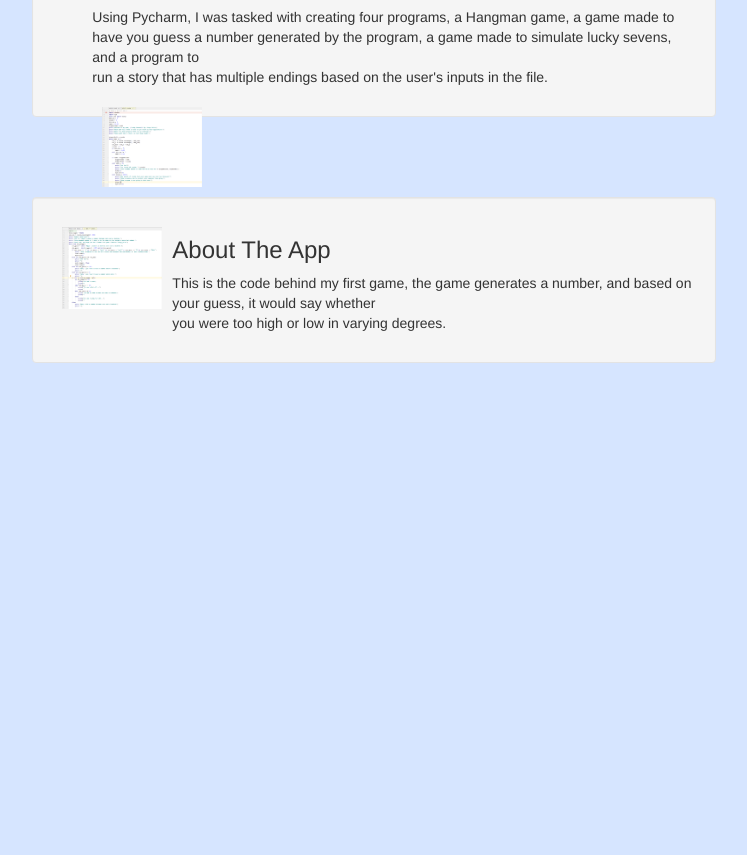
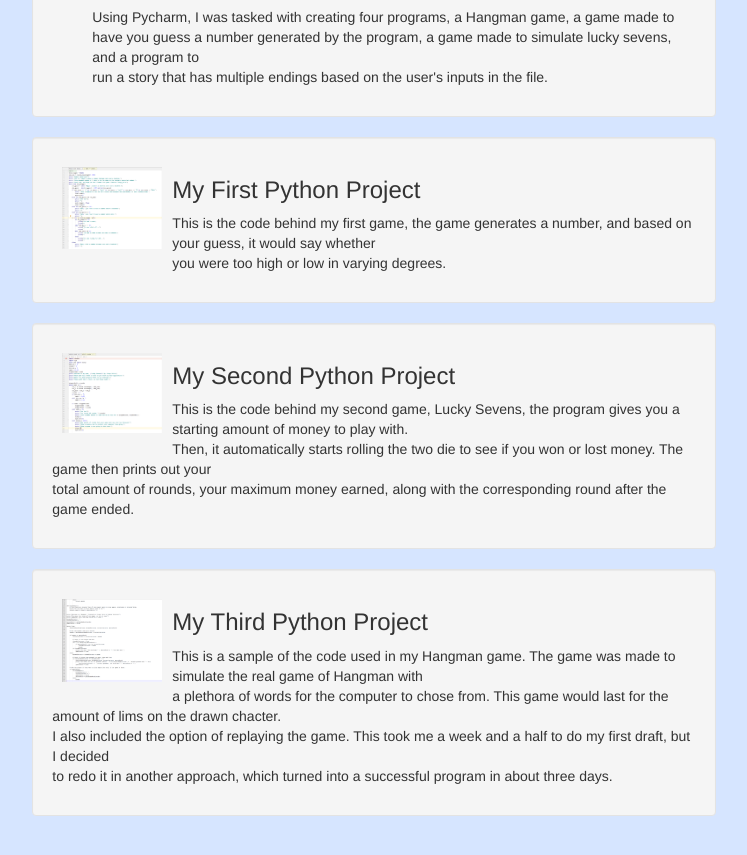
Before and after one commit to dvalle910/P5PTHWYPROJ, a plain HTML site: page Websites/Website.html in a window 1280 px wide. Shown: the part 1439-2294 px from the top of the page, without its empty margins (276-1023 px from the left). Before the commit the page ends 1922 px from the top, so only its background shows below. Drawn offline with nearby package versions, Linux system fonts and the light colour scheme.

Commit message:
Update Website.html
hotFix#2

```diff
--- a/Websites/Website.html
+++ b/Websites/Website.html
@@ -42,7 +42,7 @@ img.A-padding {
           <li><a href="#3">About Myself</a></li>
 	  <li><a href="ice.html">Ice.html</a></li>
 	  <li><a href="index.html">Index.html</a></li>
-	  <li><a href="#4">My First Python</a></li>
+	  <li><a href="#4">My First Python Project</a></li>
         </ul>
       </nav>
     </div>
@@ -108,8 +108,6 @@ img.A-padding {
 			<li><a href="https://www.jetbrains.com/pycharm/">Pycharm</a><p>This is a link to Pycharm, a program that I used to make several projects for Python.</p></li>
 			<p>Using Pycharm, I was tasked with creating four programs, a Hangman game, a game made to have you guess a number generated by the program, a game made to simulate lucky sevens, and a program to <br>
 			run a story that has multiple endings based on the user's inputs in the file.</p>
-
-			<img src="Python_Two.PNG" alt="A picture of the code for my guessing game in Python." width="100" alt="A picture of the code for my guessing game in Python." class="turn_around A-padding" title="This is my second assignment, lucky sevens. This, was made to mimic the real life game without you ending up broke.">
 		</ul>
       </div>
     </div>
@@ -118,10 +116,37 @@ img.A-padding {
       <div class="well">
         <img src="Python_One.PNG" alt="A picture of the code for my guessing game in Python." class="turn_around A-padding" width="100" title="This was the first project assigned through python, the program generated a number and depending on your input. It would tell you if you were too high or low to the number.">
         <h1>
-          <font size = "5">About The App</font>
+          <font size = "5">My First Python Project</font>
         </h1>
         <p id="#4">This is the code behind my first game, the game generates a number, and based on your guess, it would say whether <br>
 		you were too high or low in varying degrees.</p>
+      </div>
+    </div>
+
+    <div class="col-md-8 col-md-offset-2">
+      <div class="well">
+        <img src="Python_Two.PNG" alt="A picture of the code for my Lucky Seven game in Python." width="100" alt="A picture of the code for my Lucky Seven game in Python." class="turn_around A-padding" title="This is my second assignment, lucky sevens. This, was made to mimic the real life game without you ending up broke.">
+        <h1>
+          <font size = "5">My Second Python Project</font>
+        </h1>
+        <p id="#5">This is the code behind my second game, Lucky Sevens, the program gives you a starting amount of money to play with. <br>
+		Then, it automatically starts rolling the two die to see if you won or lost money. The game then prints out your <br>
+		total amount of rounds, your maximum money earned, along with the corresponding round after the game ended.
+	 </p>
+      </div>
+    </div>
+
+    <div class="col-md-8 col-md-offset-2">
+      <div class="well">
+        <img src="Python_Three.PNG" alt="A picture of the code for my Hangman game in Python." width="100" alt="A picture of the code for my Hangman game in Python." class="turn_around A-padding" title="This is my second assignment, lucky sevens. This, was made to mimic the real life game without you ending up broke.">
+        <h1>
+          <font size = "5">My Third Python Project</font>
+        </h1>
+        <p id="#6">This is a sample of the code used in my Hangman game. The game was made to simulate the real game of Hangman with <br>
+		a plethora of words for the computer to chose from. This game would last for the amount of lims on the drawn chacter. <br>
+		I also included the option of replaying the game. This took me a week and a half to do my first draft, but I decided <br>
+		to redo it in another approach, which turned into a successful program in about three days.
+	 </p>
       </div>
     </div>
 
```
